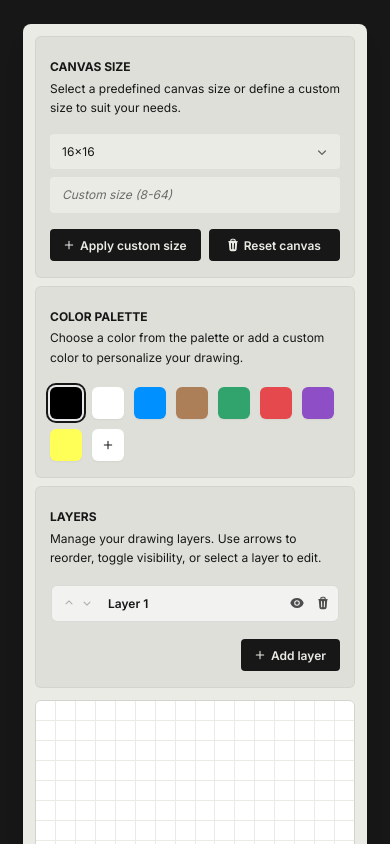
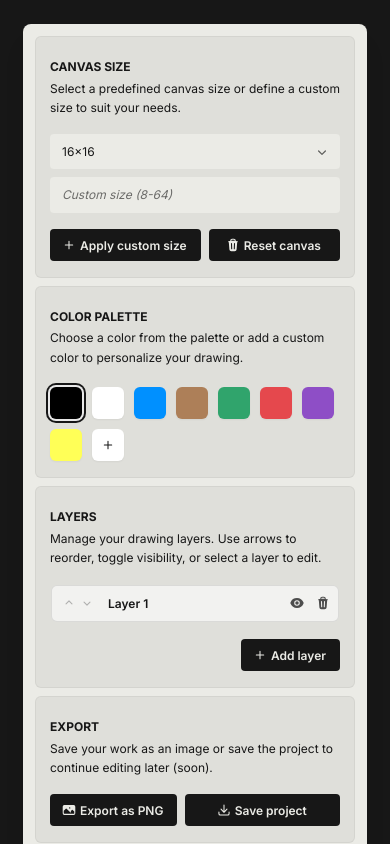
Before and after one commit to luxonauta/pixly, a Next.js app: page / in a window 390 px wide. Shown: the top 844 px of the page. Built offline with nearby package versions, Linux system fonts and the light colour scheme.

Commit message:
💾 Add export manager for project saving (wip)

```diff
--- a/src/components/editor.tsx
+++ b/src/components/editor.tsx
@@ -3,26 +3,17 @@
 import { PlusIcon, TrashIcon } from "@heroicons/react/20/solid";
 import type React from "react";
 import { useEffect, useState } from "react";
+import type { ColorItem, Layer } from "@/types";
 import { mergeColorStack } from "@/utils/color-stack";
 import { Alert } from "./alert";
 import { CustomButton } from "./button";
 import { Card } from "./card";
 import { ColorPicker } from "./color-picker";
+import { ExportManager } from "./export-manager";
 import { Grid } from "./grid";
 import { CustomInput } from "./input";
 import { LayerManager } from "./layer-manager";
 import { CustomSelect } from "./select";
-
-interface ColorItem {
-  id: string;
-  value: string;
-}
-
-interface Layer {
-  id: string;
-  visible: boolean;
-  grid: string[][];
-}
 
 const initialColors: ColorItem[] = [
   { id: "color-1", value: "#000000" },
@@ -260,8 +251,9 @@ export const Editor: React.FC = () => {
 
   return (
     <>
-      <div className="flex w-full flex-col gap-3 md:flex-row">
-        <div className="flex w-80 max-w-full flex-col gap-2">
+      <div className="flex w-full flex-col items-stretch gap-3 md:max-h-[42rem] md:flex-row">
+        <div className="relative w-80 max-w-full shrink-0 overflow-y-auto">
+          <div className="flex h-max w-full flex-col gap-2">
             <Card
               title="Canvas size"
               description="Select a predefined canvas size or define a custom size to suit your needs."
@@ -342,6 +334,12 @@ export const Editor: React.FC = () => {
               onLayerReorder={handleLayerReorder}
               onActiveLayerChange={setActiveLayerId}
             />
+            <ExportManager
+              layers={layers}
+              gridSize={gridSize}
+              colors={colors}
+            />
+          </div>
         </div>
         <div className="min-w-0 flex-1">
           <Grid
--- /dev/null
+++ b/src/components/export-manager.tsx
@@ -0,0 +1,93 @@
+import { ArrowDownTrayIcon, PhotoIcon } from "@heroicons/react/20/solid";
+import type { ColorItem, Layer, Project } from "@/types";
+import { CustomButton } from "./button";
+import { Card } from "./card";
+
+interface ExportManagerProps {
+  layers: Layer[];
+  gridSize: number;
+  colors: ColorItem[];
+}
+
+export const ExportManager: React.FC<ExportManagerProps> = ({
+  layers,
+  gridSize,
+  colors
+}) => {
+  const saveAsImage = () => {
+    const canvas = document.createElement("canvas");
+    const pixelSize = 1024 / gridSize;
+    canvas.width = gridSize * pixelSize;
+    canvas.height = gridSize * pixelSize;
+    const ctx = canvas.getContext("2d");
+
+    if (!ctx) return;
+
+    for (const layer of layers) {
+      if (!layer.visible) continue;
+
+      for (let rowIndex = 0; rowIndex < layer.grid.length; rowIndex++) {
+        const row = layer.grid[rowIndex];
+        for (let colIndex = 0; colIndex < row.length; colIndex++) {
+          const color = row[colIndex];
+          if (color !== "#FFFFFF") {
+            ctx.fillStyle = color;
+            ctx.fillRect(
+              colIndex * pixelSize,
+              rowIndex * pixelSize,
+              pixelSize,
+              pixelSize
+            );
+          }
+        }
+      }
+    }
+
+    const link = document.createElement("a");
+    link.download = `pixel-art-${new Date().toISOString().split("T")[0]}.png`;
+    link.href = canvas.toDataURL("image/png");
+    link.click();
+  };
+
+  const saveProject = () => {
+    const projectData: Project = {
+      layers,
+      gridSize,
+      colors,
+      version: "1.0.0"
+    };
+
+    const blob = new Blob([JSON.stringify(projectData)], {
+      type: "application/json"
+    });
+    const link = document.createElement("a");
+
+    link.download = `pixel-project-${new Date().toISOString().split("T")[0]}.json`;
+    link.href = URL.createObjectURL(blob);
+    link.click();
+    URL.revokeObjectURL(link.href);
+  };
+
+  return (
+    <Card
+      title="Export"
+      description="Save your work as an image or save the project to continue editing later (soon)."
+    >
+      <div className="mt-2 flex flex-wrap gap-2">
+        <CustomButton
+          icon={<PhotoIcon className="h-3.5 w-3.5" strokeWidth={3} />}
+          label="Export as PNG"
+          type="button"
+          onClick={saveAsImage}
+        />
+        <CustomButton
+          icon={<ArrowDownTrayIcon className="h-3.5 w-3.5" strokeWidth={3} />}
+          label="Save project"
+          type="button"
+          onClick={saveProject}
+          className="flex-1"
+        />
+      </div>
+    </Card>
+  );
+};
--- a/src/components/layer-manager.tsx
+++ b/src/components/layer-manager.tsx
@@ -7,15 +7,10 @@ import {
   TrashIcon
 } from "@heroicons/react/20/solid";
 import React from "react";
+import type { Layer } from "@/types";
 import { cn } from "@/utils/cn";
 import { CustomButton } from "./button";
 import { Card } from "./card";
-
-interface Layer {
-  grid: string[][];
-  id: string;
-  visible: boolean;
-}
 
 interface LayerManagerProps {
   activeLayerId: string;
--- a/src/types/index.ts
+++ b/src/types/index.ts
@@ -1,6 +1,24 @@
+export interface ColorItem {
+  id: string;
+  value: string;
+}
+
 export interface HSV {
   hue: number;
   saturation: number;
   value: number;
   alpha: number;
 }
+
+export interface Layer {
+  id: string;
+  grid: string[][];
+  visible: boolean;
+}
+
+export interface Project {
+  colors: ColorItem[];
+  gridSize: number;
+  layers: Layer[];
+  version: string;
+}
```
Lines whose indentation alone changed are shown as unchanged.
